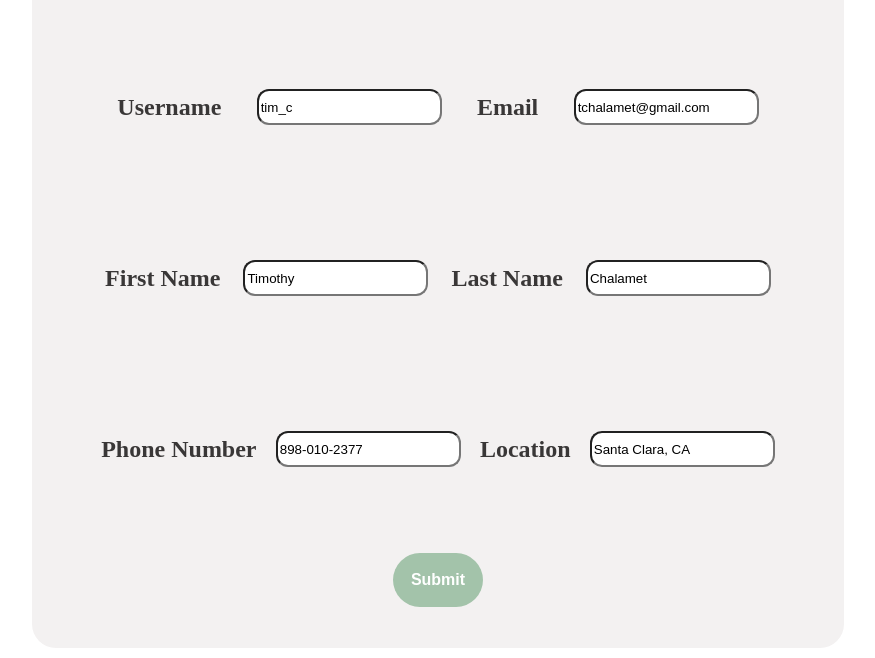
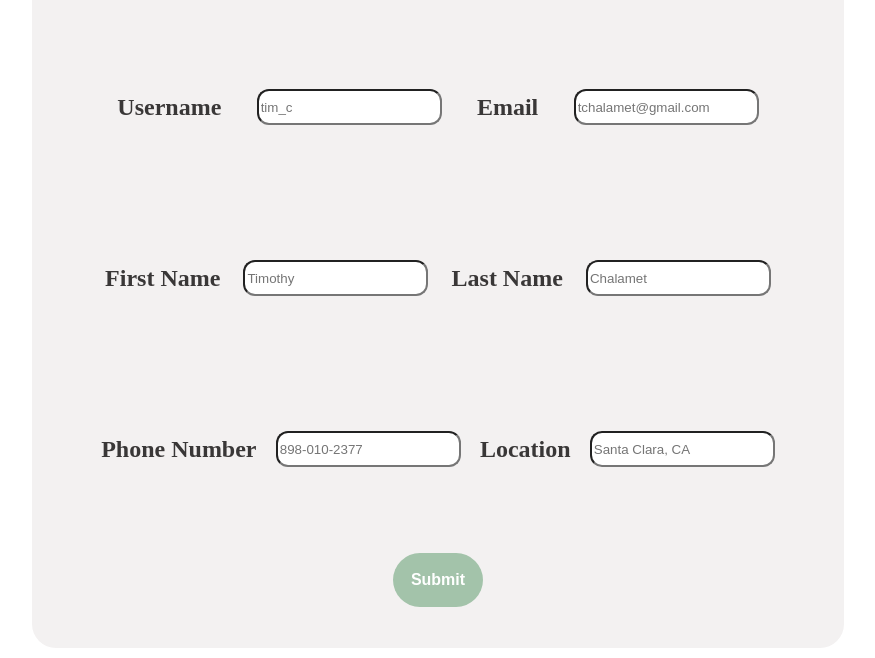
Before and after one commit to maddiewaldie/COEN-163-Final-Project, a website: page profile.html in a window 1280 px wide. Shown: the part 702-1360 px from the top of the page, without its empty margins (168-1043 px from the left). Drawn offline with Linux system fonts and the light colour scheme; a web font is replaced by a local one.

Commit message:
Update profile.html

```diff
--- a/profile.html
+++ b/profile.html
@@ -52,21 +52,21 @@
             <form id="profile-form">
               <div class="setting">
                 <h3>Username</h3>
-                <input type="text" id="username" value="tim_c"/>
+                <input type="text" id="username" placeholder="tim_c"/>
                 <h3>Email</h3>
-                <input type="email" id="email" value="tchalamet@gmail.com"/>
+                <input type="email" id="email" placeholder="tchalamet@gmail.com"/>
               </div>
               <div class="setting">
                 <h3>First Name</h3>
-                <input type="text" id="first-name" value="Timothy"/>
+                <input type="text" id="first-name" placeholder="Timothy"/>
                 <h3>Last Name</h3>
-                <input type="text" id="last-name" value="Chalamet"/>
+                <input type="text" id="last-name" placeholder="Chalamet"/>
               </div>
               <div class="setting">
                 <h3>Phone Number</h3>
-                <input type="tel" id="phone" value="898-010-2377"/>
+                <input type="tel" id="phone" placeholder="898-010-2377"/>
                 <h3>Location</h3>
-                <input type="text" id="location" value="Santa Clara, CA"/>
+                <input type="text" id="location" placeholder="Santa Clara, CA"/>
               </div>
               <button id="submit">Submit</button>
             </form>
```
